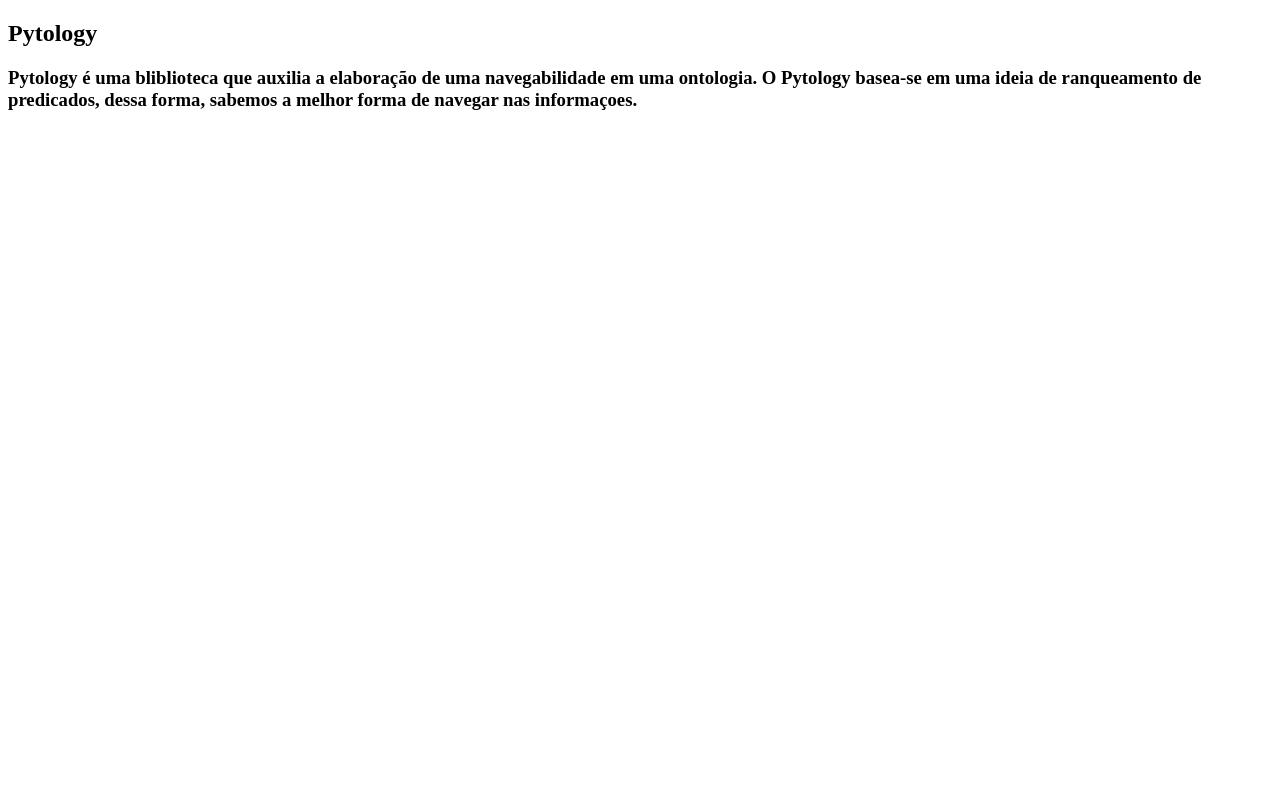
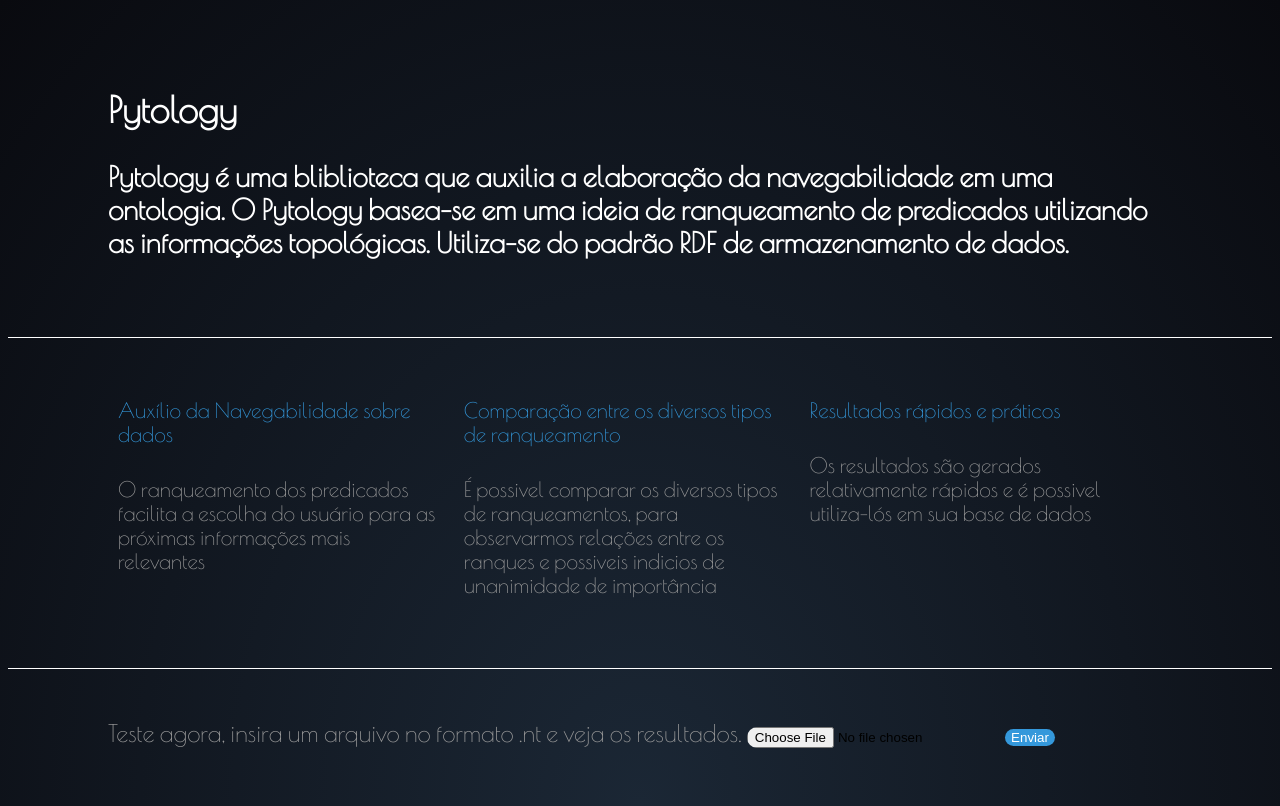
Before and after one commit to Victorblsilveira/pytology, a plain HTML site: page index.html in a window 1280 px wide. Drawn offline with nearby package versions, Linux system fonts and the light colour scheme.

Commit message:
Iniciando Style da Página

```diff
--- a/css/index.css
+++ b/css/index.css
@@ -7,7 +7,64 @@
     padding: 0;
 }
 
-
 .text.blue{
     color: #3498db;
 }
+
+#content{
+    border-top: white 1px solid;
+    border-bottom: white 1px solid;
+}
+
+section{
+    padding: 50px 100px;
+}
+
+
+body{
+    font-size: 1.5em;
+    font-weight: 100;
+    color: #fff;
+    font-family: 'Poiret One', cursive;
+    background: radial-gradient(ellipse at bottom, #1b2735 0%, #090a0f 100%);
+}
+
+.flex{
+    display: inline-block;
+}
+
+.flex article{
+    vertical-align: top;
+    font-size: 21px;
+    display: inline-block;
+    margin: 0px 10px;
+    width: calc(32% - 20px);
+}
+
+.flex article header{
+    padding: 10px 0px;
+    color: #3498db;
+}
+
+.flex article p{
+    color: #9a9a9a;
+}
+
+.footer{
+    padding: 50px 100px;
+    color: #9a9a9a;
+    display: inline-block;
+}
+
+.footer button{
+    border: 0px;
+    background: #3498db;
+    color: white;
+    border-radius: 15px;
+}
+
+.footer input{
+    border: 0px;
+    color: black;
+    border-radius: 15px;
+}
--- a/index.html
+++ b/index.html
@@ -3,7 +3,7 @@
     <head>
         <script type="text/javascript" src="index.js"></script>
 
-
+        <link href="https://fonts.googleapis.com/css?family=Poiret+One" rel="stylesheet">
         <link rel="stylesheet" href="/css/index.css">
 
         <meta charset="utf-8">
@@ -13,16 +13,41 @@
 
         <section id='header'>
             <h1>Pytology</h1>
-            <h3>Pytology é uma bliblioteca que auxilia a elaboração de uma navegabilidade em uma ontologia. O Pytology basea-se em uma ideia de
-                ranqueamento de predicados, dessa forma, sabemos a melhor forma de navegar nas informaçoes.
+            <h3>    Pytology é uma bliblioteca que auxilia a elaboração da navegabilidade em uma ontologia. O Pytology basea-se em uma ideia de
+                ranqueamento de predicados utilizando as informações topológicas. Utiliza-se do padrão RDF de armazenamento de dados.
             </h3>
         </section>
 
         <section id='content'>
-
+            <div class="inner">
+                <div class="flex">
+                    <article>
+                        <header>
+                            Auxílio da Navegabilidade sobre dados
+                        </header>
+                        <p>O ranqueamento dos predicados facilita a escolha do usuário para as próximas informações mais relevantes</p>
+                    </article>
+                    <article>
+                        <header>
+                            Comparação entre os diversos tipos de ranqueamento
+                        </header>
+                        <p>É possivel comparar os diversos tipos de ranqueamentos, para observarmos relações entre os ranques e possiveis indicios de unanimidade de importância</p>
+                    </article>
+                    <article>
+                        <header>
+                            Resultados rápidos e práticos
+                        </header>
+                        <p>Os resultados são gerados relativamente rápidos e é possivel utiliza-lós em sua base de dados </p>
+                    </article>
+                </div>
+            </div>
         </section>
 
-
+        <div class="footer">
+            Teste agora, insira um arquivo no formato .nt e veja os resultados.
+            <input type="file" name="" value="">
+            <button type="button" name="button">Enviar</button>
+        </div>
 
 
     </body>
--- a/index.js
+++ b/index.js
@@ -0,0 +1,3 @@
+function uploadFile(e){
+    console.log('hi');
+}
```
